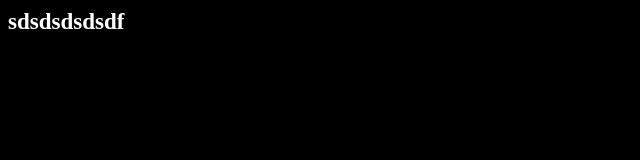
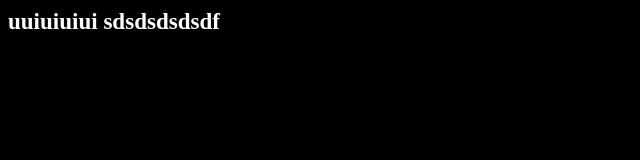
Before and after one commit to Cayonliow/wp2016, a plain HTML site: page index.html in a window 1280 px wide. Shown: the whole page, without its empty margins (0-640 px from the left). Drawn offline with Linux system fonts and the light colour scheme.

Commit message:
27/9/2016.2

```diff
--- a/index.html
+++ b/index.html
@@ -2,6 +2,7 @@
 <body bgcolor="black">
 <font color="white"><b>
 <big><big>
+uuiuiuiui
 
 
 
```
